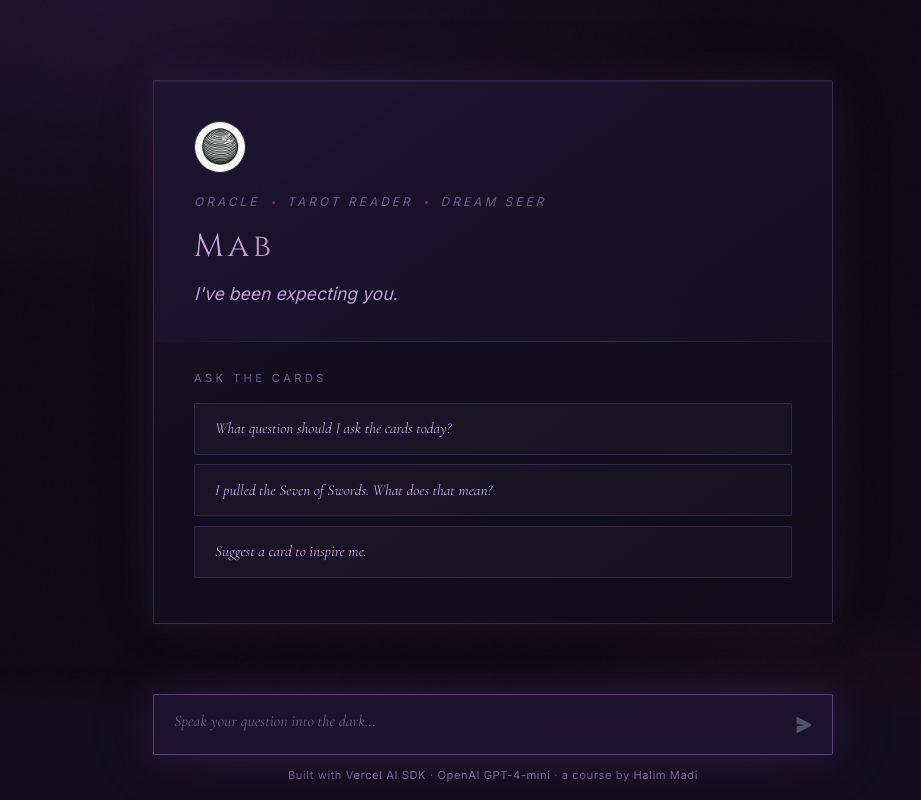
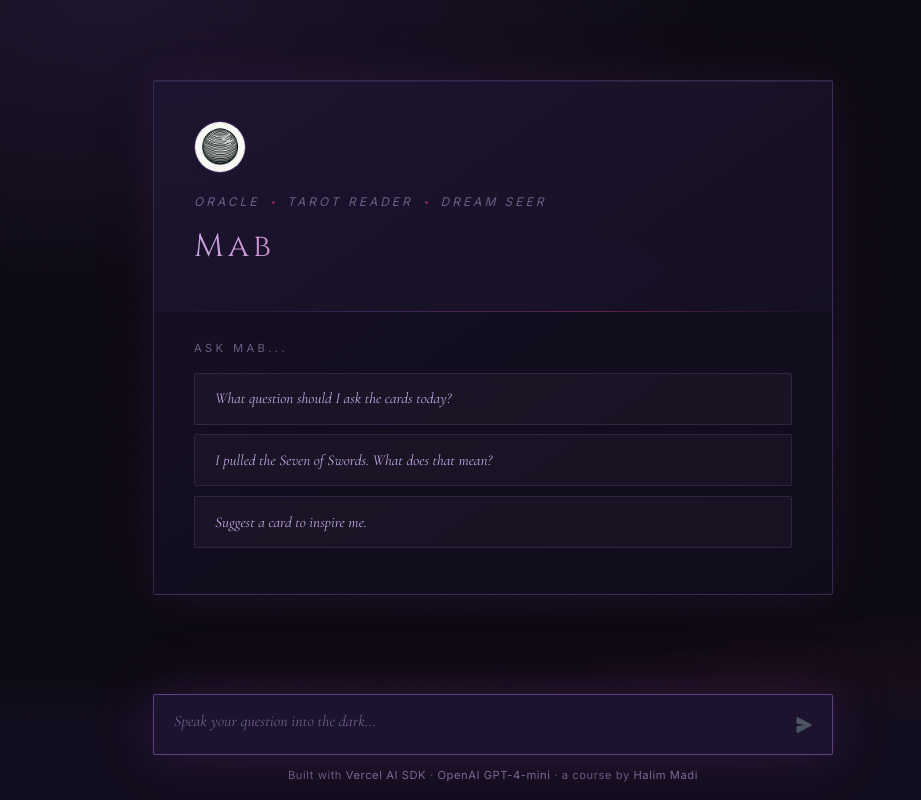
Before and after one commit to emilygtcorrea/Pagan-Tarot-Oracle, a Next.js app: page / in a window 1280 px wide. Shown: the whole page, without its empty margins (147-1068 px from the left). Built offline with nearby package versions, Linux system fonts and the light colour scheme.

Commit message:
Update page.tsx

```diff
--- a/app/page.tsx
+++ b/app/page.tsx
@@ -408,15 +408,12 @@ export default function Chat() {
                 oracle <span className="sigil" /> tarot reader <span className="sigil" /> dream seer
               </p>
               <h1 className="welcome-title">Mab</h1>
-              <p className="welcome-tagline">
-                I've been expecting you.
-              </p>
             </div>
 
             <div className="welcome-divider" />
 
             <div className="prompts-section">
-              <p className="prompts-label">ask the cards</p>
+              <p className="prompts-label">Ask Mab...</p>
               {examples.map((example, i) => (
                 <button
                   key={i}
```
